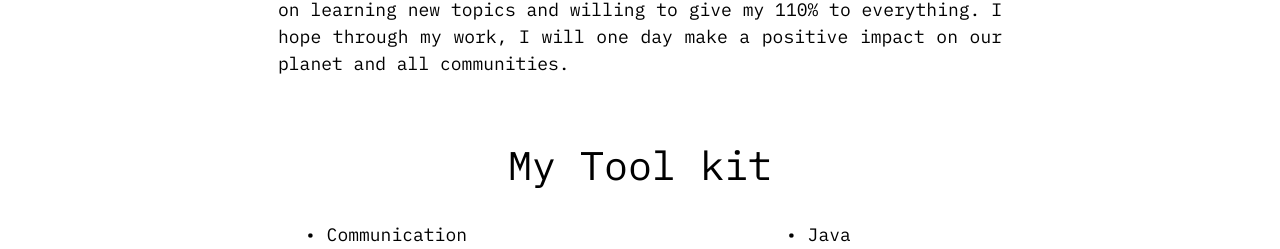
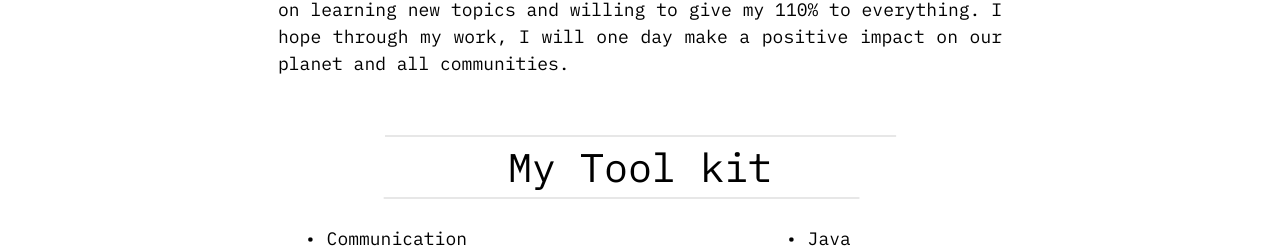
Before and after one commit to LiZeLim/Portfolio, a Next.js app: page / in a window 1280 px wide. Shown: the part 1517-1766 px from the top of the page. Built offline with nearby package versions, Linux system fonts and the light colour scheme.

Commit message:
Added animations around header 2 in the about page

```diff
--- a/app/components/about.tsx
+++ b/app/components/about.tsx
@@ -109,9 +109,91 @@ const StyledLineReversed = styled.div`
     }
 `;
 
+const StyledLine2 = styled.div`
+    border-bottom: 2px solid #e7e7e7;
+    z-index: 0;
+    white-space: nowrap;
+    overflow: hidden;
+    animation: throw 7s cubic-bezier(0.22, 0.61, 0.36, 1) infinite;
+    transition: transform 10s linear;
+
+    @keyframes throw {
+        0% {
+            width: 0%;
+            transform: scaleX(0);
+        }
+
+        50% {
+            width: 100%;
+            transform: scaleX(0.5);
+        }
+
+        100% {
+            width: 0%;
+            transform: scaleX(0);
+        }
+    }
+`;
+
+const StyledLineReversed2 = styled.div`
+    position: absolute;
+    border-bottom: 2px solid #e7e7e7;
+    z-index: 0;
+    white-space: nowrap;
+    overflow: hidden;
+    animation: throwReversed 14s cubic-bezier(0.22, 0.61, 0.36, 1) infinite;
+    transition: transform 10s linear;
+
+    @keyframes throwReversed {
+        0% {
+            width: 0;
+            left: 100%;
+            transform: scaleX(0);
+        }
+
+        50% {
+            left: 0%;
+            width: 100%;
+            transform: scaleX(0.5);
+        }
+
+        100% {
+            width: 0;
+            left: 100%;
+            transform: scaleX(0);
+        }
+    }
+`;
+
+const StyledLine3 = styled.div`
+    border-bottom: 2px solid #e7e7e7;
+    z-index: 0;
+    white-space: nowrap;
+    overflow: hidden;
+    animation: throw 19s cubic-bezier(0.22, 0.61, 0.36, 1) infinite;
+    transition: transform 10s cubic-bezier(0.22, 0.61, 0.36, 1);
+
+    @keyframes throw {
+        0% {
+            width: 0%;
+            transform: scaleX(0);
+        }
+
+        50% {
+            width: 100%;
+            transform: scaleX(0.5);
+        }
+
+        100% {
+            width: 0%;
+            transform: scaleX(0);
+        }
+    }
+`;
+
 const StyledLi = styled.li`
     font-size: 18px;
-`
+`;
 
 const About = () => {
     return (
@@ -133,7 +215,16 @@ const About = () => {
                     communities.
                 </StyledP>
             </div>
+            <StyledLineContainer>
+                <StyledLineReversed2></StyledLineReversed2>
+            </StyledLineContainer>
+            <StyledLineContainer>
+                <StyledLine2></StyledLine2>
+            </StyledLineContainer>
             <StyledH2>My Tool kit</StyledH2>
+            <StyledLineContainer>
+                <StyledLine3></StyledLine3>
+            </StyledLineContainer>
             <StyledGridDiv>
                 <div>
                     <ol>
--- a/app/components/projects.tsx
+++ b/app/components/projects.tsx
@@ -178,7 +178,7 @@ const Projects = () => {
                         </StyledH2>
                         <StyledP>
                             This was the first time I created a website, it
-                             helped me to better learn and use
+                            helped me to better learn and use
                             <OrangeHighlight>
                                 {" "}
                                 TypeScript, HTML, CSS, and React
```
Also changed, not shown: app/components/header.tsx (line endings or trailing spaces).
